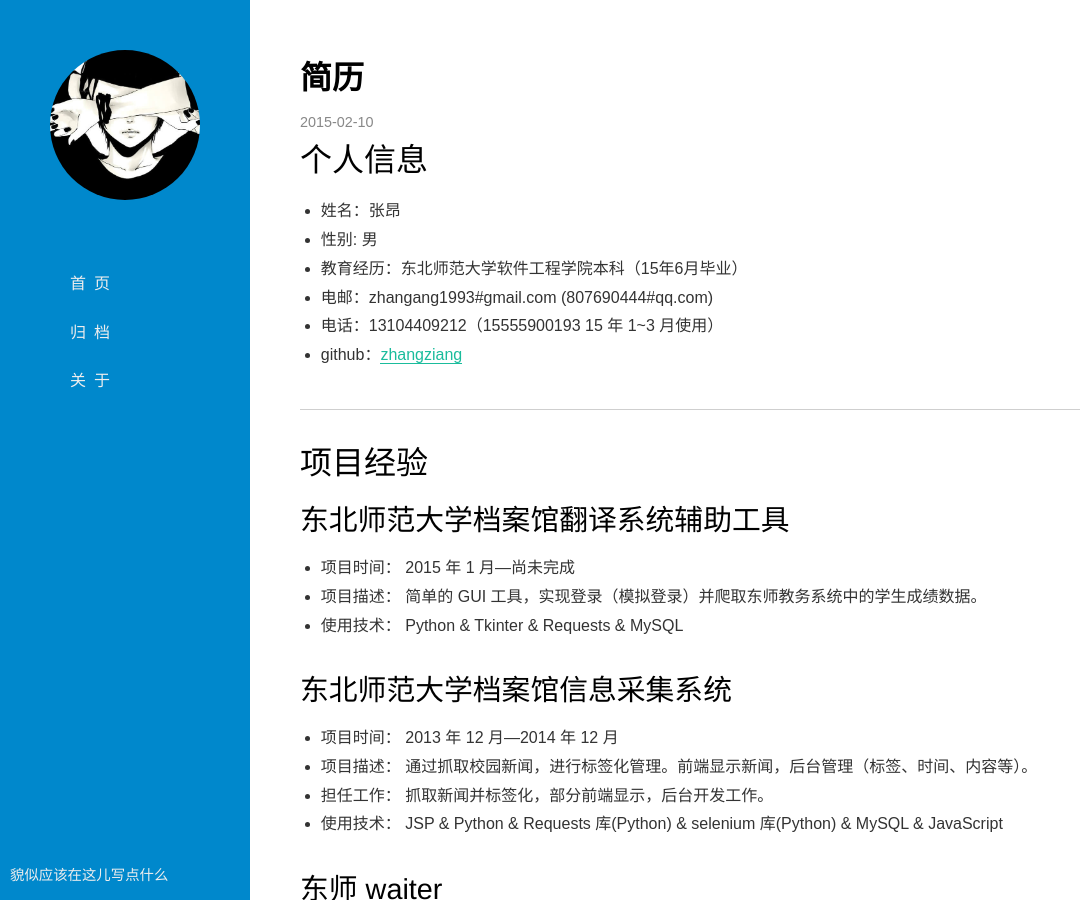
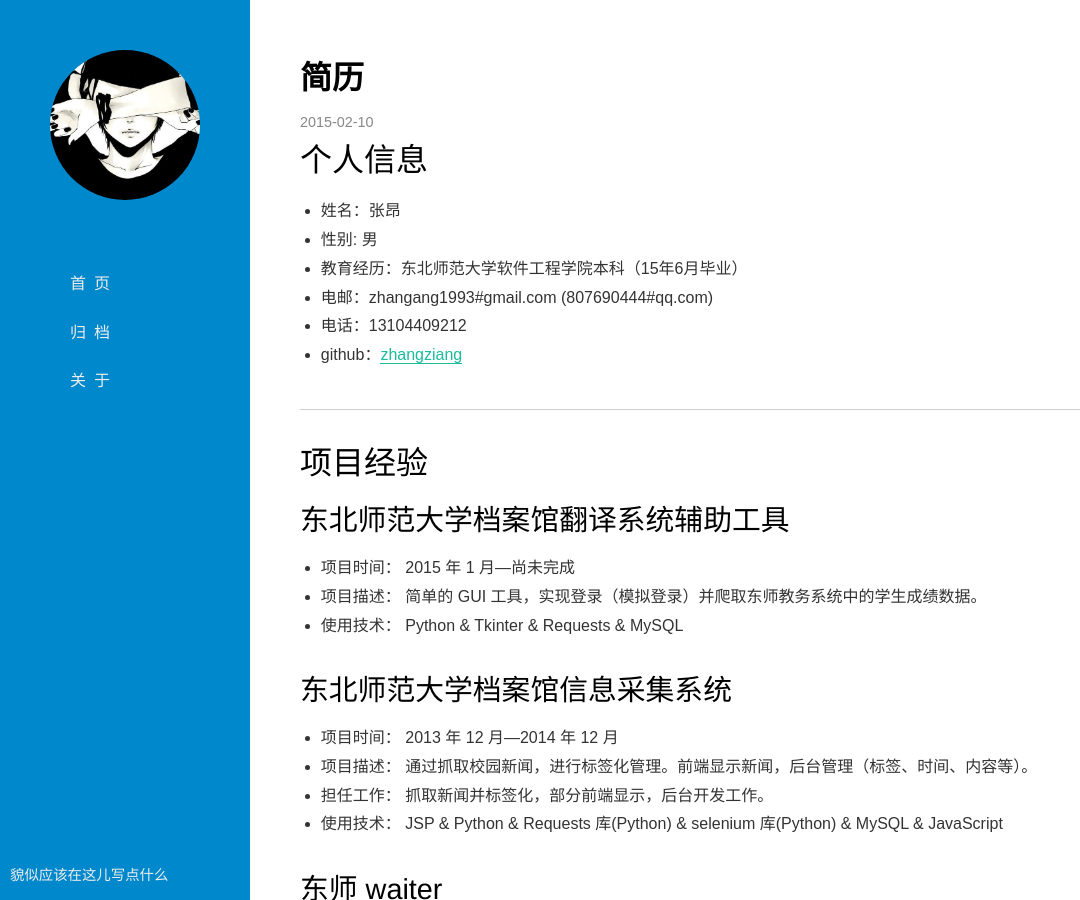
Before and after one commit to for-l00p/zhangziang.github.io, a Jekyll site: the page built from _posts/2015-02-10-resume.md, in a window 1280 px wide and 900 px high. Shown: the whole window, without its empty margins (0-1080 px from the left). Built offline with Jekyll 4.4.1, drawn with Linux system fonts in a browser that asks for light colours; Markdown is read by kramdown in place of the engine named in the settings.

Commit message:
修改简历电话信

```diff
--- a/_posts/2015-02-10-resume.md
+++ b/_posts/2015-02-10-resume.md
@@ -9,7 +9,7 @@ date: 2015-02-10
 - 性别: 男
 - 教育经历：东北师范大学软件工程学院本科（15年6月毕业）
 - 电邮：zhangang1993#gmail.com (807690444#qq.com)
-- 电话：13104409212（15555900193 15 年 1~3 月使用）
+- 电话：13104409212
 - github：[zhangziang](https://github.com/zhangziang)
 
 - - -
```
